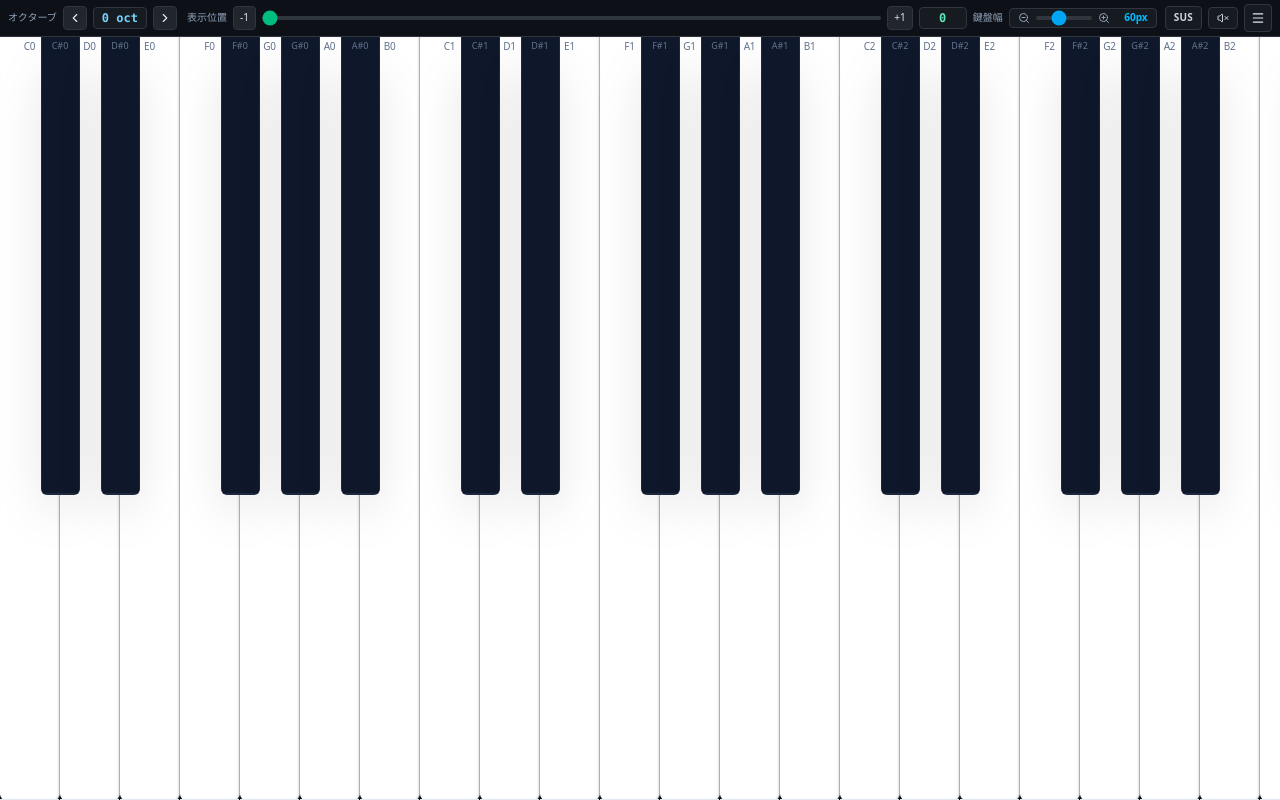
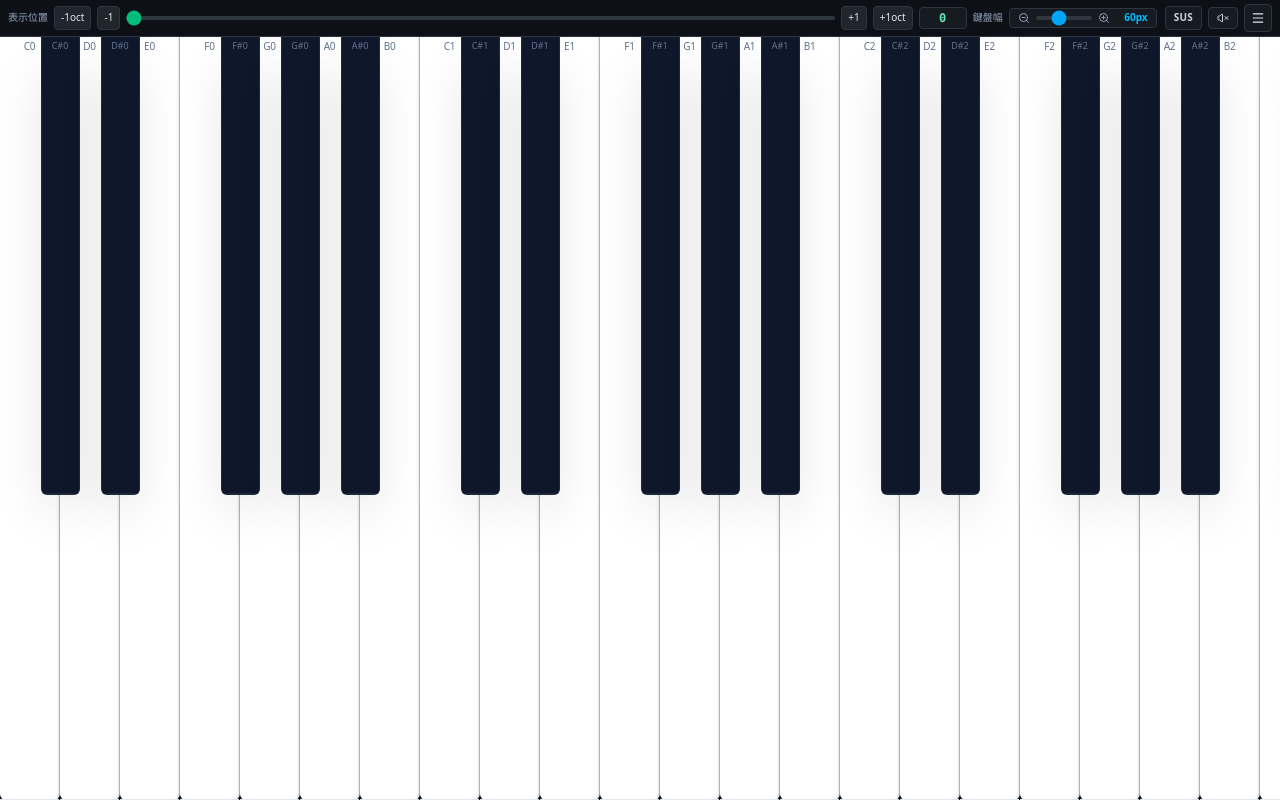
Before and after one commit to kinoko34077/microtone-piano, a React (Vite) app: page / in a window 1280 px wide. Built offline with nearby package versions, Linux system fonts and the light colour scheme.

Commit message:
Unify keyboard scrolling and correct piano sample tuning

```diff
--- a/src/App.tsx
+++ b/src/App.tsx
@@ -61,15 +61,17 @@ export default function App() {
   const [notices, setNotices] = useState<OutOfRangeNotice[]>([]);
   const [pcPressedMap, setPcPressedMap] = useState<Map<string, PressedPcKey>>(new Map());
   const [settingsReady, setSettingsReady] = useState(false);
+  const [upperMaxScrollOffset, setUpperMaxScrollOffset] = useState(0);
+  const [lowerMaxScrollOffset, setLowerMaxScrollOffset] = useState(0);
   const saveTimerRef = useRef<number | null>(null);
 
   const upperColumnRange = useMemo(
-    () => getKeyboardColumnRange(currentLayout, currentTuning, settings.upperOctaveOffset ?? 1),
-    [currentLayout, currentTuning, settings.upperOctaveOffset],
+    () => getKeyboardColumnRange(currentLayout, currentTuning, 0),
+    [currentLayout, currentTuning],
   );
   const lowerColumnRange = useMemo(
-    () => getKeyboardColumnRange(currentLayout, currentTuning, settings.lowerOctaveOffset ?? 0),
-    [currentLayout, currentTuning, settings.lowerOctaveOffset],
+    () => getKeyboardColumnRange(currentLayout, currentTuning, 0),
+    [currentLayout, currentTuning],
   );
 
   useEffect(() => {
@@ -127,8 +129,8 @@ export default function App() {
   }, [settings, settingsReady]);
 
   useEffect(() => {
-    const nextUpper = Math.min(settings.upperScrollOffset ?? 0, upperColumnRange.maxScrollOffset);
-    const nextLower = Math.min(settings.lowerScrollOffset ?? 0, lowerColumnRange.maxScrollOffset);
+    const nextUpper = Math.min(settings.upperScrollOffset ?? 0, upperMaxScrollOffset);
+    const nextLower = Math.min(settings.lowerScrollOffset ?? 0, lowerMaxScrollOffset);
     if (nextUpper === (settings.upperScrollOffset ?? 0) && nextLower === (settings.lowerScrollOffset ?? 0)) {
       return;
     }
@@ -140,7 +142,7 @@ export default function App() {
         lowerScrollOffset: nextLower,
       }),
     );
-  }, [lowerColumnRange.maxScrollOffset, settings.lowerScrollOffset, settings.upperScrollOffset, upperColumnRange.maxScrollOffset]);
+  }, [lowerMaxScrollOffset, settings.lowerScrollOffset, settings.upperScrollOffset, upperMaxScrollOffset]);
 
   const handleUpdateSettings = useCallback((newSettings: AppSettings) => {
     setSettings(normalizeSettings(newSettings));
@@ -360,8 +362,8 @@ export default function App() {
     return next;
   }, [pcPressedMap]);
 
-  const upperScrollOffset = Math.min(settings.upperScrollOffset ?? 0, upperColumnRange.maxScrollOffset);
-  const lowerScrollOffset = Math.min(settings.lowerScrollOffset ?? 0, lowerColumnRange.maxScrollOffset);
+  const upperScrollOffset = Math.min(settings.upperScrollOffset ?? 0, upperMaxScrollOffset);
+  const lowerScrollOffset = Math.min(settings.lowerScrollOffset ?? 0, lowerMaxScrollOffset);
 
   const headerActions = (
     <HeaderActions
@@ -403,11 +405,10 @@ export default function App() {
               <div className="flex min-h-0 flex-1 flex-col border-b border-[#30363d]">
                 <OctaveBar
                   label="上段"
-                  octaveOffset={settings.upperOctaveOffset ?? 1}
-                  onChangeOctaveOffset={(offset) => handleUpdateSettings({...settings, upperOctaveOffset: offset})}
                   scrollOffset={upperScrollOffset}
                   onChangeScrollOffset={(offset) => handleUpdateSettings({...settings, upperScrollOffset: offset})}
-                  maxScrollOffset={upperColumnRange.maxScrollOffset}
+                  maxScrollOffset={upperMaxScrollOffset}
+                  octaveSpan={upperColumnRange.period}
                   keyWidth={settings.upperKeyWidth ?? settings.keyWidth}
                   onChangeKeyWidth={(width) => handleUpdateSettings({...settings, keyWidth: width, upperKeyWidth: width})}
                   actions={headerActions}
@@ -417,9 +418,9 @@ export default function App() {
                     layout={currentLayout}
                     tuning={currentTuning}
                     settings={{...settings, keyWidth: settings.upperKeyWidth ?? settings.keyWidth}}
-                    octaveShift={settings.upperOctaveOffset ?? 1}
                     scrollOffsetColumns={upperScrollOffset}
                     onChangeScrollOffsetColumns={(offset) => handleUpdateSettings({...settings, upperScrollOffset: offset})}
+                    onMaxScrollOffsetChange={setUpperMaxScrollOffset}
                     externalPressedAddresses={pressedAddressSet}
                   />
                 </div>
@@ -429,11 +430,10 @@ export default function App() {
             <div className="flex min-h-0 flex-1 flex-col">
               <OctaveBar
                 label={settings.showTwoRows ? '下段' : undefined}
-                octaveOffset={settings.lowerOctaveOffset ?? 0}
-                onChangeOctaveOffset={(offset) => handleUpdateSettings({...settings, lowerOctaveOffset: offset})}
                 scrollOffset={lowerScrollOffset}
                 onChangeScrollOffset={(offset) => handleUpdateSettings({...settings, lowerScrollOffset: offset})}
-                maxScrollOffset={lowerColumnRange.maxScrollOffset}
+                maxScrollOffset={lowerMaxScrollOffset}
+                octaveSpan={lowerColumnRange.period}
                 keyWidth={settings.lowerKeyWidth ?? settings.keyWidth}
                 onChangeKeyWidth={(width) => handleUpdateSettings({...settings, keyWidth: width, lowerKeyWidth: width})}
                 actions={!settings.showTwoRows ? headerActions : undefined}
@@ -443,9 +443,9 @@ export default function App() {
                   layout={currentLayout}
                   tuning={currentTuning}
                   settings={{...settings, keyWidth: settings.lowerKeyWidth ?? settings.keyWidth}}
-                  octaveShift={settings.lowerOctaveOffset ?? 0}
                   scrollOffsetColumns={lowerScrollOffset}
                   onChangeScrollOffsetColumns={(offset) => handleUpdateSettings({...settings, lowerScrollOffset: offset})}
+                  onMaxScrollOffsetChange={setLowerMaxScrollOffset}
                   externalPressedAddresses={pressedAddressSet}
                 />
               </div>
@@ -454,6 +454,22 @@ export default function App() {
         )}
 
         {activeMode === 'editor' && (
+          <div className="flex h-full flex-col gap-3">
+            <div className="flex items-center justify-between rounded-lg border border-[#30363d] bg-[#161b22] px-3 py-2">
+              <button
+                onClick={() => setActiveMode('keyboard')}
+                className="rounded border border-[#30363d] bg-[#0d1117] px-3 py-1.5 text-xs font-semibold text-slate-200 transition-colors hover:bg-[#21262d]"
+              >
+                鍵盤へ戻る
+              </button>
+              <button
+                onClick={() => setIsSidebarOpen(true)}
+                className="rounded border border-[#30363d] bg-[#0d1117] p-1.5 text-slate-200 transition-colors hover:bg-[#21262d]"
+                title="メニュー"
+              >
+                <Menu size={14} />
+              </button>
+            </div>
             <PresetEditor
               layout={currentLayout}
               tuning={currentTuning}
@@ -464,6 +480,7 @@ export default function App() {
               selectedAddress={editorSelectedAddress}
               onSelectAddress={setEditorSelectedAddress}
             />
+          </div>
         )}
       </main>
     </div>
--- a/src/components/Editor/PresetEditor.tsx
+++ b/src/components/Editor/PresetEditor.tsx
@@ -356,13 +356,13 @@ export const PresetEditor: React.FC<PresetEditorProps> = ({
                         <div>
                           <div className="mb-1 text-[11px] font-semibold text-slate-300">白鍵</div>
                           <div className="grid gap-1">
-                            {Array.from({length: whiteDepths}, (_, idx) => renderAddressButton(encodeAddress(x, false, showAllDepthSlots ? idx : whiteDepths - 1 - idx)))}
+                            {Array.from({length: blackDepths}, (_, idx) => renderAddressButton(encodeAddress(x, true, showAllDepthSlots ? idx : blackDepths - 1 - idx)))}
                           </div>
                         </div>
                         <div>
                           <div className="mb-1 text-[11px] font-semibold text-amber-300">黒鍵</div>
                           <div className="grid gap-1">
-                            {Array.from({length: blackDepths}, (_, idx) => renderAddressButton(encodeAddress(x, true, showAllDepthSlots ? idx : blackDepths - 1 - idx)))}
+                            {Array.from({length: whiteDepths}, (_, idx) => renderAddressButton(encodeAddress(x, false, showAllDepthSlots ? idx : whiteDepths - 1 - idx)))}
                           </div>
                         </div>
                       </div>
--- a/src/components/Keyboard/InteractiveKeyboard.tsx
+++ b/src/components/Keyboard/InteractiveKeyboard.tsx
@@ -10,9 +10,9 @@ interface InteractiveKeyboardProps {
   layout: LayoutPreset;
   tuning: TuningPreset;
   settings: AppSettings;
-  octaveShift?: number;
   scrollOffsetColumns?: number;
   onChangeScrollOffsetColumns?: (offset: number) => void;
+  onMaxScrollOffsetChange?: (offset: number) => void;
   externalPressedAddresses?: Set<number>;
 }
 
@@ -34,9 +34,9 @@ export const InteractiveKeyboard: React.FC<InteractiveKeyboardProps> = ({
   layout,
   tuning,
   settings,
-  octaveShift = 0,
   scrollOffsetColumns = 0,
   onChangeScrollOffsetColumns,
+  onMaxScrollOffsetChange,
   externalPressedAddresses,
 }) => {
   const containerRef = useRef<HTMLDivElement>(null);
@@ -44,8 +44,12 @@ export const InteractiveKeyboard: React.FC<InteractiveKeyboardProps> = ({
   const scrollRafRef = useRef<number | null>(null);
   const [pressedPointers, setPressedPointers] = useState<Map<string, PointerPressState>>(new Map());
   const [viewportWidth, setViewportWidth] = useState(0);
-  const columnRange = useMemo(() => getKeyboardColumnRange(layout, tuning, octaveShift), [layout, tuning, octaveShift]);
+  const columnRange = useMemo(() => getKeyboardColumnRange(layout, tuning, 0), [layout, tuning]);
   const {period, startRepeat, totalColumns} = columnRange;
+  const maxScrollableColumns = useMemo(() => {
+    const contentWidth = settings.keyWidth * totalColumns + settings.keyWidth * settings.blackKeyWidthRatio;
+    return Math.max(0, (contentWidth - viewportWidth) / settings.keyWidth);
+  }, [settings.blackKeyWidthRatio, settings.keyWidth, totalColumns, viewportWidth]);
 
   const heldAddressSet = useMemo(() => {
     const set = new Set<number>(externalPressedAddresses ?? []);
@@ -160,7 +164,7 @@ export const InteractiveKeyboard: React.FC<InteractiveKeyboardProps> = ({
       const token = ++pressTokenRef.current;
       setPressedPointers((prev) => new Map(prev).set(pointerKey, {address, token}));
 
-      const frequency = calculateFrequency(pitchDef, tuning, octaveShift + tuningOctaveShift + octOffset);
+      const frequency = calculateFrequency(pitchDef, tuning, tuningOctaveShift + octOffset);
       const voiceId = await globalAudioEngine.noteOn(address, pitchRef, frequency, velocity, pointerKey);
 
       setPressedPointers((prev) => {
@@ -174,7 +178,7 @@ export const InteractiveKeyboard: React.FC<InteractiveKeyboardProps> = ({
         return next;
       });
     },
-    [layout, octaveShift, period, startRepeat, tuning],
+    [layout, period, startRepeat, tuning],
   );
 
   const triggerNoteOff = useCallback((pointerKey: string) => {
@@ -241,8 +245,16 @@ export const InteractiveKeyboard: React.FC<InteractiveKeyboardProps> = ({
     if (!containerRef.current) {
       return;
     }
-    containerRef.current.scrollLeft = Math.max(0, scrollOffsetColumns) * settings.keyWidth;
-  }, [scrollOffsetColumns, settings.keyWidth]);
+    const clamped = Math.max(0, Math.min(maxScrollableColumns, scrollOffsetColumns));
+    containerRef.current.scrollLeft = clamped * settings.keyWidth;
+    if (clamped !== scrollOffsetColumns && onChangeScrollOffsetColumns) {
+      onChangeScrollOffsetColumns(clamped);
+    }
+  }, [maxScrollableColumns, onChangeScrollOffsetColumns, scrollOffsetColumns, settings.keyWidth]);
+
+  useEffect(() => {
+    onMaxScrollOffsetChange?.(maxScrollableColumns);
+  }, [maxScrollableColumns, onMaxScrollOffsetChange]);
 
   const handleScroll = useCallback(() => {
     if (!containerRef.current || !onChangeScrollOffsetColumns) {
@@ -279,7 +291,7 @@ export const InteractiveKeyboard: React.FC<InteractiveKeyboardProps> = ({
           const pitchRef = layout.mapping[baseAddress];
           const isPressed = heldAddressSet.has(address);
           const {pitchDef, octaveShift: tuningOctaveShift} = resolvePitch(pitchRef, tuning);
-          const totalOctaveShift = octaveShift + tuningOctaveShift + octOffset;
+          const totalOctaveShift = tuningOctaveShift + octOffset;
           const formattedLabel = pitchDef
             ? getFormattedPitchLabel(pitchDef, tuning, settings.pitchLabelMode, totalOctaveShift)
             : '';
@@ -348,7 +360,7 @@ export const InteractiveKeyboard: React.FC<InteractiveKeyboardProps> = ({
           const pitchRef = layout.mapping[baseAddress];
           const isPressed = heldAddressSet.has(address);
           const {pitchDef, octaveShift: tuningOctaveShift} = resolvePitch(pitchRef, tuning);
-          const totalOctaveShift = octaveShift + tuningOctaveShift + logicalOctaveOffset;
+          const totalOctaveShift = tuningOctaveShift + logicalOctaveOffset;
           const formattedLabel = pitchDef
             ? getFormattedPitchLabel(pitchDef, tuning, settings.pitchLabelMode, totalOctaveShift)
             : '';
--- a/src/components/Keyboard/OctaveBar.tsx
+++ b/src/components/Keyboard/OctaveBar.tsx
@@ -1,13 +1,12 @@
 import React from 'react';
-import {ChevronLeft, ChevronRight, ZoomIn, ZoomOut} from 'lucide-react';
+import {ZoomIn, ZoomOut} from 'lucide-react';
 
 interface OctaveBarProps {
   label?: string;
-  octaveOffset: number;
-  onChangeOctaveOffset: (offset: number) => void;
   scrollOffset: number;
   onChangeScrollOffset: (offset: number) => void;
   maxScrollOffset: number;
+  octaveSpan: number;
   keyWidth: number;
   onChangeKeyWidth: (width: number) => void;
   actions?: React.ReactNode;
@@ -17,11 +16,10 @@ const SCROLL_STEP = 1;
 
 export const OctaveBar: React.FC<OctaveBarProps> = ({
   label,
-  octaveOffset,
-  onChangeOctaveOffset,
   scrollOffset,
   onChangeScrollOffset,
   maxScrollOffset,
+  octaveSpan,
   keyWidth,
   onChangeKeyWidth,
   actions,
@@ -33,26 +31,14 @@ export const OctaveBar: React.FC<OctaveBarProps> = ({
       <div className="flex min-w-0 flex-1 items-center gap-1.5 overflow-hidden">
         {label && <span className="mr-1 text-[11px] font-bold text-sky-400">{label}</span>}
 
-        <span className="text-[10px] font-medium text-slate-400">オクターブ</span>
+        <span className="text-[10px] font-medium text-slate-400">表示位置</span>
         <button
-          onClick={() => onChangeOctaveOffset(octaveOffset - 1)}
-          className="rounded border border-[#30363d] bg-[#21262d] p-1 text-slate-200 transition-colors hover:bg-slate-700"
-          title="1オクターブ下げる"
+          onClick={() => onChangeScrollOffset(clampedScroll - octaveSpan)}
+          className="rounded border border-[#30363d] bg-[#21262d] px-1.5 py-1 text-[10px] text-slate-200 transition-colors hover:bg-slate-700"
+          title="1オクターブ左へ"
         >
-          <ChevronLeft className="h-3.5 w-3.5" />
+          -1oct
         </button>
-        <div className="flex min-w-[52px] items-center justify-center rounded border border-[#30363d] bg-[#161b22] px-2 py-0.5 font-mono font-bold text-sky-300">
-          {octaveOffset > 0 ? `+${octaveOffset}` : octaveOffset} oct
-        </div>
-        <button
-          onClick={() => onChangeOctaveOffset(octaveOffset + 1)}
-          className="rounded border border-[#30363d] bg-[#21262d] p-1 text-slate-200 transition-colors hover:bg-slate-700"
-          title="1オクターブ上げる"
-        >
-          <ChevronRight className="h-3.5 w-3.5" />
-        </button>
-
-        <span className="ml-1 text-[10px] font-medium text-slate-400">表示位置</span>
         <button
           onClick={() => onChangeScrollOffset(clampedScroll - SCROLL_STEP)}
           className="rounded border border-[#30363d] bg-[#21262d] px-1.5 py-1 text-[10px] text-slate-200 transition-colors hover:bg-slate-700"
@@ -75,6 +61,13 @@ export const OctaveBar: React.FC<OctaveBarProps> = ({
           title="右へ1つ"
         >
           +1
+        </button>
+        <button
+          onClick={() => onChangeScrollOffset(clampedScroll + octaveSpan)}
+          className="rounded border border-[#30363d] bg-[#21262d] px-1.5 py-1 text-[10px] text-slate-200 transition-colors hover:bg-slate-700"
+          title="1オクターブ右へ"
+        >
+          +1oct
         </button>
         <div className="flex min-w-[48px] items-center justify-center rounded border border-[#30363d] bg-[#161b22] px-2 py-0.5 font-mono font-bold text-emerald-300">
           {Math.round(clampedScroll)}
--- a/src/core/audio.ts
+++ b/src/core/audio.ts
@@ -310,7 +310,7 @@ export class AudioEngine {
         const buffer = await this.loadPianoSampleBuffer(sample);
         const source = ctx.createBufferSource();
         source.buffer = buffer;
-        const playbackRate = frequency / sample.baseFrequency;
+        const playbackRate = frequency / (sample.referenceFrequency || sample.baseFrequency);
         source.playbackRate.setValueAtTime(playbackRate, now);
         source.connect(gainNode);
         source.start(now);
--- a/src/core/pianoSamples.ts
+++ b/src/core/pianoSamples.ts
@@ -8,6 +8,7 @@ export interface PianoSampleDefinition {
   fileName: string;
   url: string;
   baseFrequency: number;
+  referenceFrequency: number;
   noteLabel: string;
   pitchId?: number;
   octaveShift?: number;
@@ -97,6 +98,7 @@ const SAMPLE_CATALOG: PianoSampleDefinition[] = Object.entries(sampleUrls)
       fileName,
       url,
       baseFrequency: analyzed.baseFrequency,
+      referenceFrequency: analyzed.baseFrequency,
       noteLabel: analyzed.noteLabel,
     };
   })
@@ -164,7 +166,7 @@ function resolveSampleDefinition(
         ...sample,
         pitchId: override.pitchId,
         octaveShift: override.octaveShift ?? 0,
-        baseFrequency: resolved.baseFrequency,
+        referenceFrequency: resolved.baseFrequency,
         noteLabel: resolved.noteLabel,
       };
     }
@@ -176,14 +178,14 @@ function resolveSampleDefinition(
       ...sample,
       pitchId: guessed.pitchId,
       octaveShift: guessed.octaveShift,
-      baseFrequency: guessed.baseFrequency,
+      referenceFrequency: guessed.baseFrequency,
       noteLabel: guessed.noteLabel,
     };
   }
 
   return {
     ...sample,
-    baseFrequency: override?.baseFrequency ?? sample.baseFrequency,
+    referenceFrequency: override?.baseFrequency ?? sample.baseFrequency,
     noteLabel: override?.noteLabel ?? sample.noteLabel,
   };
 }
@@ -191,7 +193,7 @@ function resolveSampleDefinition(
 export function buildPianoSamples(tuning: TuningPreset, overrides?: PianoSampleOverrideMap): PianoSampleDefinition[] {
   return SAMPLE_CATALOG
     .map((sample) => resolveSampleDefinition(sample, tuning, overrides))
-    .sort((a, b) => a.baseFrequency - b.baseFrequency);
+    .sort((a, b) => a.referenceFrequency - b.referenceFrequency);
 }
 
 export function setPianoSampleOverrides(tuning: TuningPreset, overrides?: PianoSampleOverrideMap) {
@@ -229,7 +231,7 @@ export function findNearestPianoSample(targetFrequency: number): PianoSampleDefi
   let nearestDistance = Infinity;
 
   for (const sample of activePianoSamples) {
-    const distance = Math.abs(Math.log2(targetFrequency / sample.baseFrequency));
+    const distance = Math.abs(Math.log2(targetFrequency / sample.referenceFrequency));
     if (distance < nearestDistance) {
       nearest = sample;
       nearestDistance = distance;
```
Also changed, not shown: src/core/keyboardRange.ts (+4 -4 lines). Lines whose indentation alone changed are shown as unchanged.
